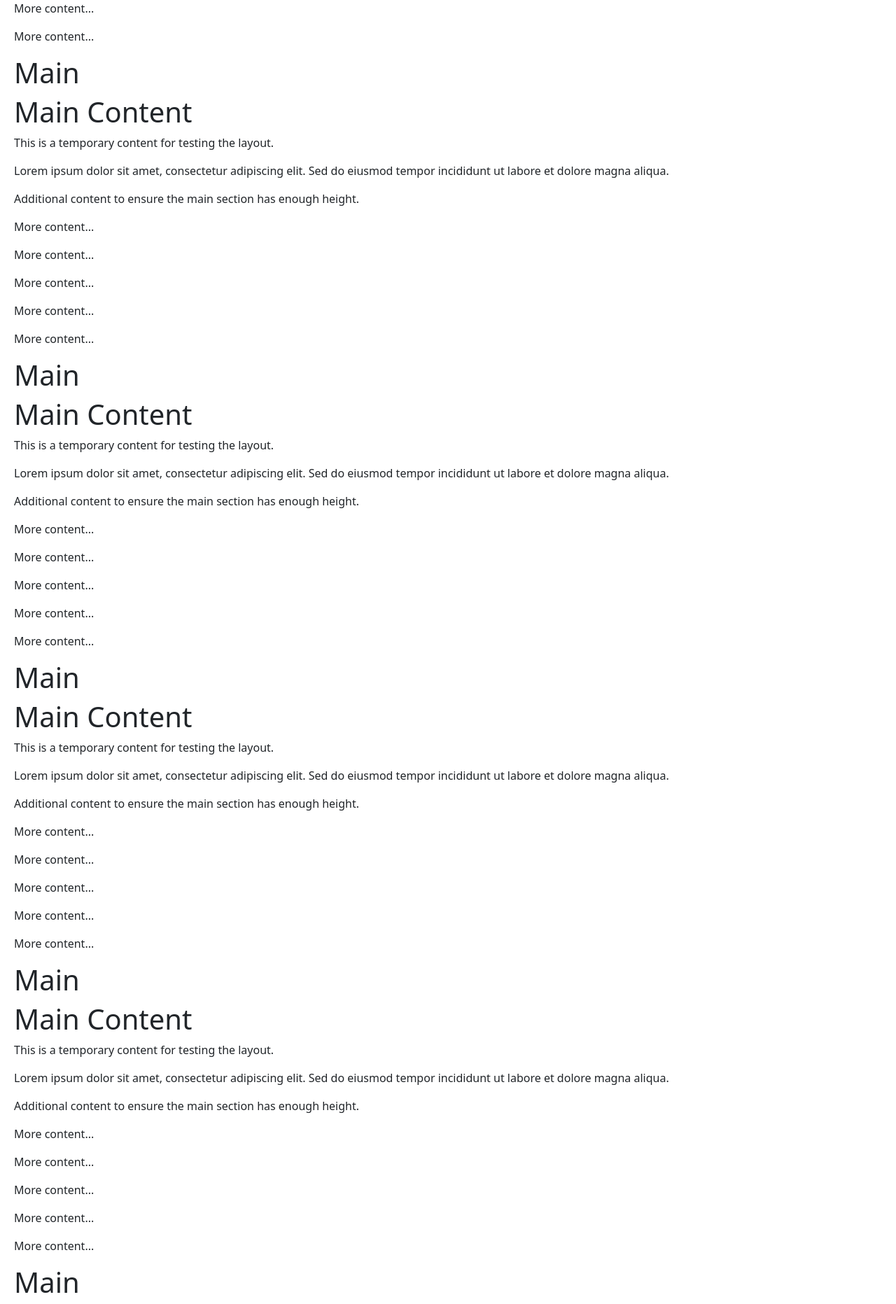
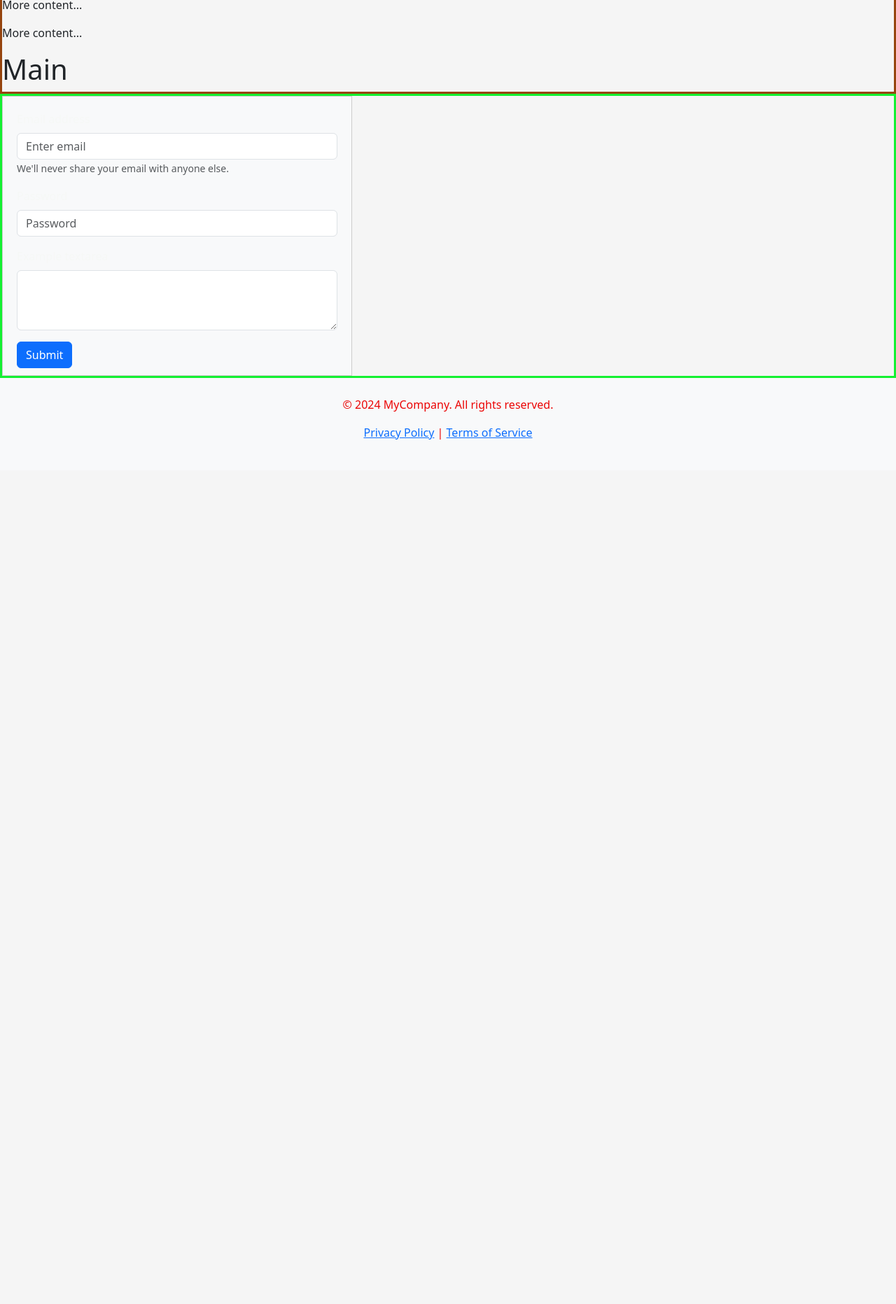
Before and after one commit to jonnyleealas/portfolio-site, a React (Create React App) app in the folder frontend/: page / in a window 1280 px wide. Shown: the part 880-2743 px from the top of the page at 70% size. After the commit the page ends 1552 px from the top, so only its background shows below. Built offline with nearby package versions, Linux system fonts and the light colour scheme.

Commit message:
added grid

```diff
--- a/frontend/src/App.css
+++ b/frontend/src/App.css
@@ -4,6 +4,7 @@
     flex-direction: column;
     min-height: 100vh;
     /* Ensures the body takes full viewport height */
+
 }
 
 .header {
@@ -11,16 +12,16 @@
     color: rgb(119, 119, 122);
     text-align: center;
     padding: 10px;
+
 }
 
 /* Styles for the main content */
-.main {
+/* .main {
     background-color: #FFFFFF;
-    flex: 1;
-    /* This ensures the main content takes up all the available space */
-    padding: 20px;
-    /* Optional padding for the main content */
-}
+
+
+
+} */
 
 /* Footer styles */
 .footer {
@@ -32,4 +33,5 @@
     position: relative;
     bottom: 0;
     width: 100%;
+
 }
--- a/frontend/src/App.tsx
+++ b/frontend/src/App.tsx
@@ -10,7 +10,7 @@ const App: React.FC = () => {
     <Router>
       <div className='app'>
         <Header className="header" />
-        <Main className="main" />
+        <Main />
         <Footer className="footer" />
       </div>
     </Router>
--- a/frontend/src/components/header/custom.css
+++ b/frontend/src/components/header/custom.css
@@ -6,5 +6,8 @@
   }
 
   .my-nav-container {
+    border-style: solid;
+    border-color: rgb(25, 10, 228);
     background-color: #F8F9FA;
+
   }
--- a/frontend/src/components/main/Main.tsx
+++ b/frontend/src/components/main/Main.tsx
@@ -1,12 +1,10 @@
 import Contact from './contact/Contact'
+import './main.css'
 
-type MainProps = {
-  className?: string
-};
-
-const Main: React.FC<MainProps> = ({className}) => {
+const Main: React.FC = () => {
     return (
-    <main className={className}>
+        <main className="main">
+            <div className='box-1'>
                 <h1>Jonathon Lee</h1>
                 <h1>Main Content</h1>
                 <p>This is a temporary content for testing the layout.</p>
@@ -18,6 +16,8 @@ const Main: React.FC<MainProps> = ({className}) => {
                 <p>More content...</p>
                 <p>More content...</p>
                 <h1>Main</h1>
+            </div>
+            <div className='box-2'>
                 <h1>Main Content</h1>
                 <p>This is a temporary content for testing the layout.</p>
                 <p>Lorem ipsum dolor sit amet, consectetur adipiscing elit. Sed do eiusmod tempor incididunt ut labore et dolore magna aliqua.</p>
@@ -28,47 +28,8 @@ const Main: React.FC<MainProps> = ({className}) => {
                 <p>More content...</p>
                 <p>More content...</p>
                 <h1>Main</h1>
-        <h1>Main Content</h1>
-    <p>This is a temporary content for testing the layout.</p>
-    <p>Lorem ipsum dolor sit amet, consectetur adipiscing elit. Sed do eiusmod tempor incididunt ut labore et dolore magna aliqua.</p>
-    <p>Additional content to ensure the main section has enough height.</p>
-    <p>More content...</p>
-    <p>More content...</p>
-    <p>More content...</p>
-    <p>More content...</p>
-    <p>More content...</p>
-    <h1>Main</h1>
-        <h1>Main Content</h1>
-    <p>This is a temporary content for testing the layout.</p>
-    <p>Lorem ipsum dolor sit amet, consectetur adipiscing elit. Sed do eiusmod tempor incididunt ut labore et dolore magna aliqua.</p>
-    <p>Additional content to ensure the main section has enough height.</p>
-    <p>More content...</p>
-    <p>More content...</p>
-    <p>More content...</p>
-    <p>More content...</p>
-    <p>More content...</p>
-    <h1>Main</h1>
-        <h1>Main Content</h1>
-    <p>This is a temporary content for testing the layout.</p>
-    <p>Lorem ipsum dolor sit amet, consectetur adipiscing elit. Sed do eiusmod tempor incididunt ut labore et dolore magna aliqua.</p>
-    <p>Additional content to ensure the main section has enough height.</p>
-    <p>More content...</p>
-    <p>More content...</p>
-    <p>More content...</p>
-    <p>More content...</p>
-    <p>More content...</p>
-    <h1>Main</h1>
-        <h1>Main Content</h1>
-    <p>This is a temporary content for testing the layout.</p>
-    <p>Lorem ipsum dolor sit amet, consectetur adipiscing elit. Sed do eiusmod tempor incididunt ut labore et dolore magna aliqua.</p>
-    <p>Additional content to ensure the main section has enough height.</p>
-    <p>More content...</p>
-    <p>More content...</p>
-    <p>More content...</p>
-    <p>More content...</p>
-    <p>More content...</p>
-    <h1>Main</h1>
-    <div>
+            </div>
+            <div className='box-3'>
                 <Contact />
             </div>
 
--- /dev/null
+++ b/frontend/src/components/main/main.css
@@ -0,0 +1,22 @@
+.main {
+    display: grid;
+    grid-template-columns: auto;
+    padding: 0px;
+}
+
+.box-1 {
+    border-style: solid;
+    border-color: rgb(25, 10, 228);
+
+}
+.box-2 {
+    border-style: solid;
+    border-color: rgb(150, 69, 15);
+
+}
+.box-3 {
+    border-style: solid;
+    border-color: rgb(20, 241, 49);
+    margin: 0;
+
+}
```
Lines whose indentation alone changed are shown as unchanged.
